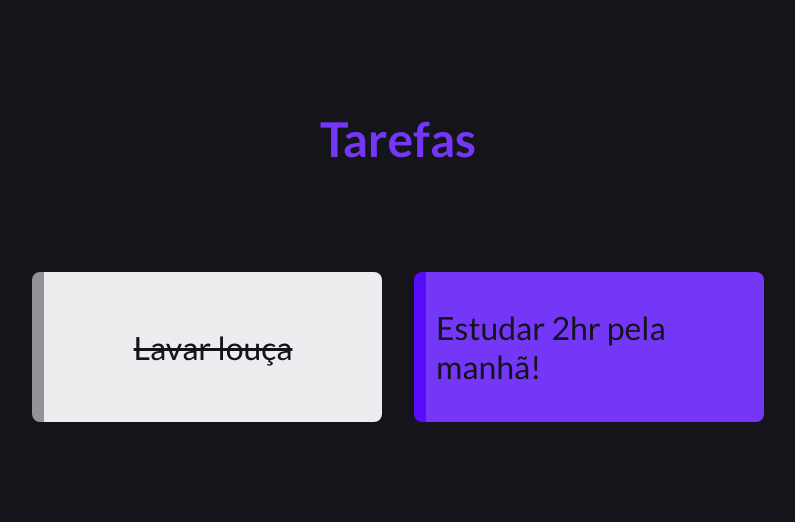
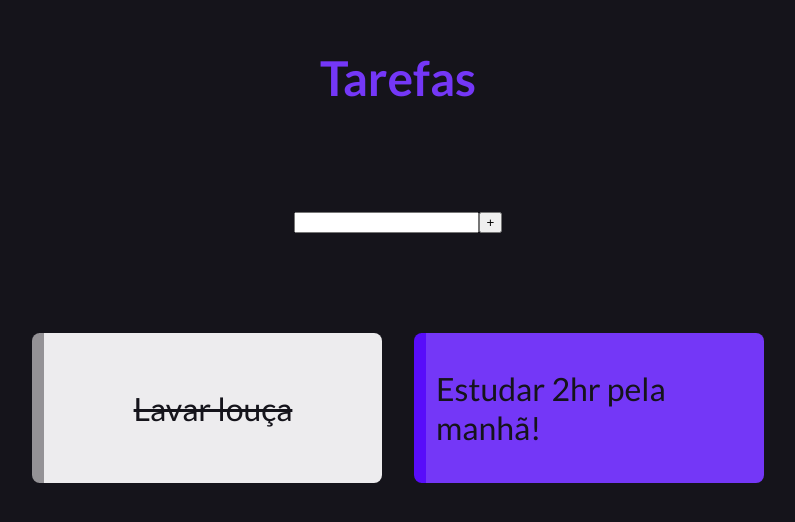
Before and after one commit to JFmaia/todoListVue, a Vue app: page / in a window 1280 px wide. Shown: the part 158-680 px from the top of the page, without its empty margins (242-1037 px from the left). Built offline with nearby package versions, Linux system fonts and the light colour scheme.

Commit message:
chore: Adicionando o componente e recebendo o evento no pai.

```diff
--- a/src/App.vue
+++ b/src/App.vue
@@ -1,20 +1,39 @@
 <template>
 	<div id="app">
 		<h1>Tarefas</h1>
+	<!-- Por padrão ao emitir um evento para o pai o valor já passa para a função -->
+		<NewTask @taskAdded="addTask">
+
+		</NewTask>
 		<TaskGrid :tasks="tasks"/>
 	</div>
 </template>
 
 <script>
 import TaskGrid from "./components/TaskGrid.vue"
+import NewTask from "./components/NewTask.vue";
+
 export default {
-	components:{TaskGrid},
+	components:{TaskGrid, NewTask},
 	data(){
 		return{
 			tasks:[
 				{name:"Lavar louça", pending: false},
 				{name:"Estudar 2hr pela manhã!", pending: true},
 			]
+		}
+	},
+	methods:{
+		addTask(task){
+			const sameName = t => t.name === task.name
+			// Se o filter no final for 0 não os nomes não são iquais, se não, não poderá ser salvo a nova task
+			const reallyNew = this.tasks.filter(sameName).length == 0
+			if(reallyNew){
+				this.tasks.push({
+					name:task.name,
+					pending:task.pending || true
+				})
+			}
 		}
 	}
 }
```
